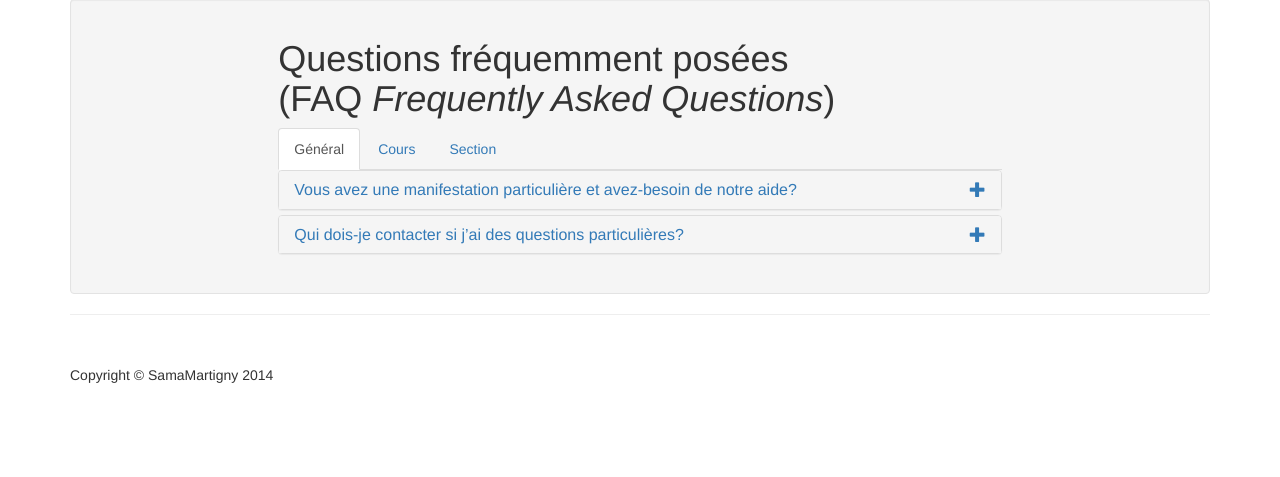
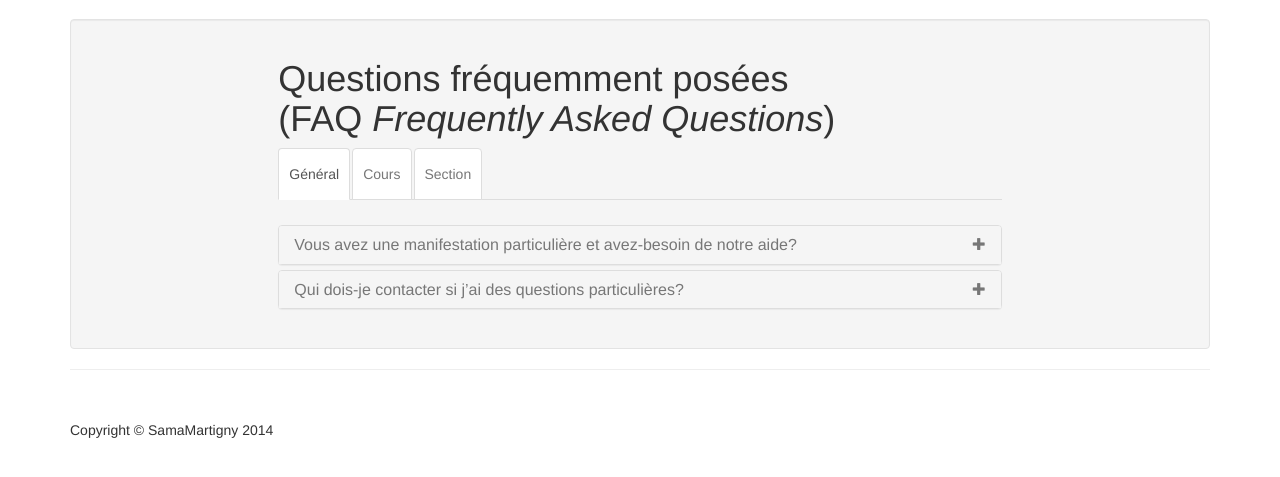
Before and after one commit to neodark/samaweb, a Django app: page /faq/ in a window 1280 px wide. Shown: the part 51-528 px from the top of the page. Run offline with Django 3.2, Linux system fonts and the light colour scheme; some libraries are stand-ins or nearby versions.

Commit message:
[static][css] added styles for faq page

```diff
--- a/static/css/modern-business.css
+++ b/static/css/modern-business.css
@@ -52,6 +52,51 @@ header.carousel .fill {
 table.google-visualization-orgchart-table {
     border-collapse:initial;
 }
+
+/* FAQ Page Styles*/
+/*body {
+    padding-top: 30px;
+}*/
+#faq-well{
+    margin-top: 20px;
+}
+
+.faq-cat-content {
+    margin-top: 25px;
+}
+
+.faq-cat-tabs li a {
+    padding: 15px 10px 15px 10px;
+    background-color: #ffffff;
+    border: 1px solid #dddddd;
+    color: #777777;
+}
+
+.nav-tabs li a:focus,
+.panel-heading a:focus {
+    outline: none;
+}
+
+.panel-heading a,
+.panel-heading a:hover,
+.panel-heading a:focus {
+    text-decoration: none;
+    color: #777777;
+}
+
+.faq-cat-content .panel-heading:hover {
+    background-color: #efefef;
+}
+
+.active-faq {
+    border-left: 5px solid #888888;
+}
+
+.panel-faq .panel-heading .panel-title span {
+    font-size: 13px;
+    font-weight: normal;
+}
+
 /* Pricing Page Styles */
 
 .price {
```
